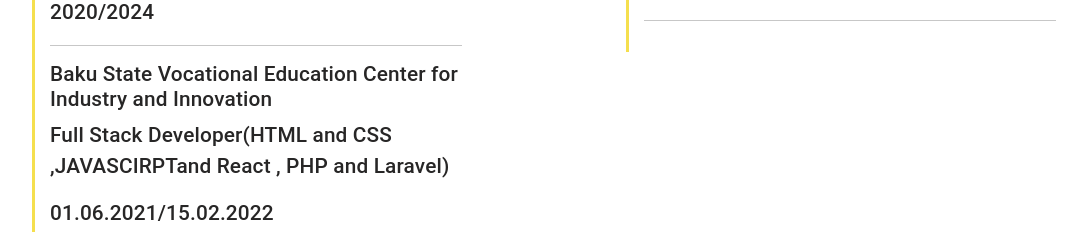
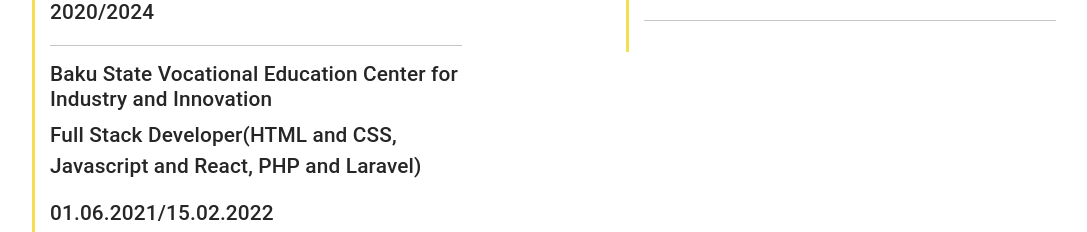
Before and after one commit to ShahmirzeMIT/Portfolio, a React (Create React App) app: page / in a window 1280 px wide. Shown: the part 2460-2692 px from the top of the page, without its empty margins (96-1183 px from the left). Built offline with nearby package versions, Linux system fonts and the light colour scheme.

Commit message:
update translation json and dellete some files

```diff
--- a/public/assets/json/translation.json
+++ b/public/assets/json/translation.json
@@ -163,8 +163,8 @@
     {
         "id": "24",
         "name": "eduCourse",
-        "az": " Full Stack Developer(HTML and CSS ,JAVASCIRPTand React , PHP and Laravel)",
-        "en": " Full Stack Developer(HTML and CSS ,JAVASCIRPTand React , PHP and Laravel)",
+        "az": " Full Stack Developer(HTML and CSS, Javascript and React, PHP and Laravel)",
+        "en": " Full Stack Developer(HTML and CSS, Javascript and React, PHP and Laravel)",
         "ru": "Full Stack Developer (HTML и CSS, JAVASCIPT и React, PHP и Laravel)"
     },
     {
--- a/src/App.js
+++ b/src/App.js
@@ -40,12 +40,11 @@
               <Main/>
               <Projects/>
                <Resume/>
-              <Portfolio/>
-             <Laptop/>
-             <Questions/>
-              <Slider/>
-             <Contact/>
-              {/* <Footer/> */}
+                <Portfolio/>
+               <Laptop/>
+               <Questions/>
+               <Slider/>
+               <Contact/>
             </DataContext.Provider>
             </LanguageContext.Provider>
         );
```
Also changed, not shown: 2 other files (tests, documents, lock files or other folders).
